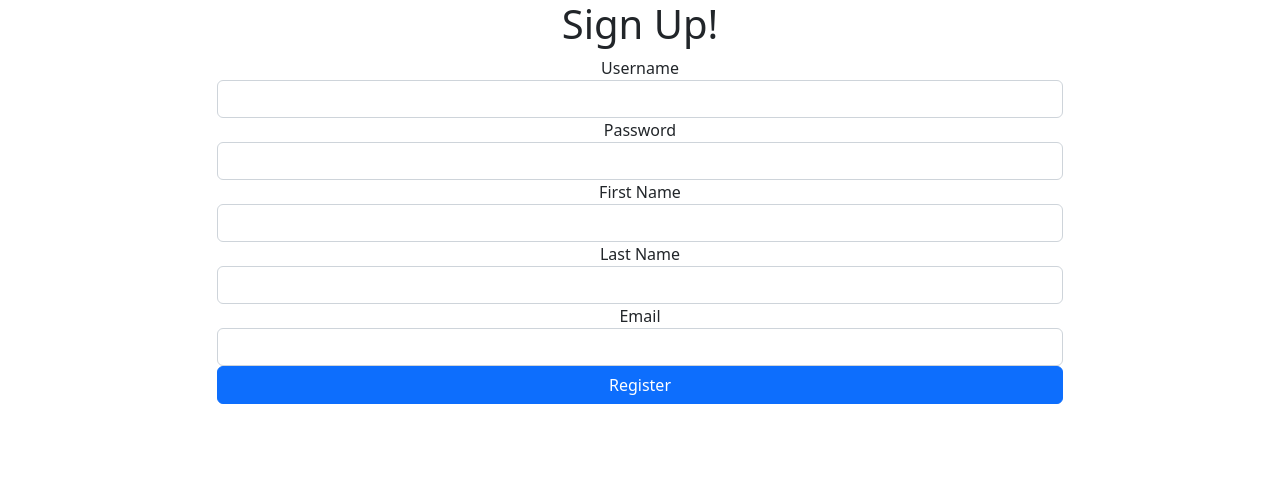
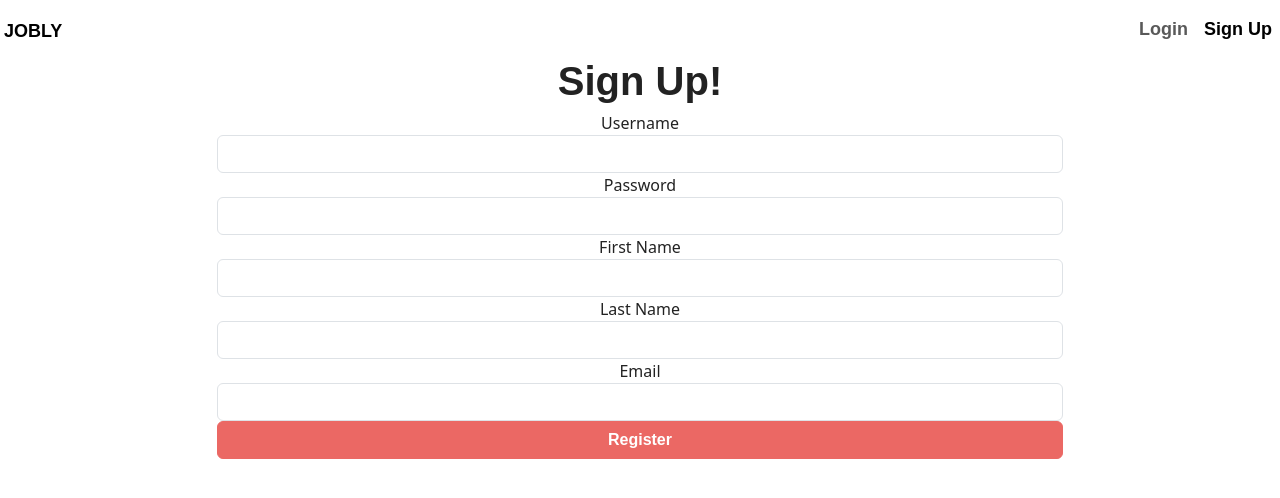
Before and after one commit to rws481664swr/react-jobly, a React (Create React App) app in the folder frontend-jobly/: page /signup in a window 1280 px wide. Shown: the top 498 px of the page. Built offline with nearby package versions, Linux system fonts and the light colour scheme; no server answers; a web font is replaced by a local one.

Commit message:
refactoring

```diff
--- a/frontend-jobly/src/App.js
+++ b/frontend-jobly/src/App.js
@@ -1,16 +1,14 @@
+import NavBar from './components/navigation/Navbar'
+import AppRoutes from './components/navigation/Routes'
+import 'bootstrap/dist/js/bootstrap.js'
+import 'bootstrap/dist/css/bootstrap.min.css'
+import 'bootswatch/dist/journal/bootstrap.min.css'
 import './App.css';
-import {GlobalContextProvider} from "./context";
-import NavBar from './components/navigation/Navbar'
-import Routes from './components/navigation/Routes'
 
-function App() {
-    return (
-
-        <div className="App">
-            <NavBar/>
-            <Routes/>
-        </div>
-    );
-}
+const App = () =>
+    <div className="App">
+        <NavBar/>
+        <AppRoutes/>
+    </div>
 
 export default App;
--- /dev/null
+++ b/frontend-jobly/src/components/Home/index.js
@@ -0,0 +1,7 @@
+import './Home.css'
+
+const Home= ({...props})=>{
+
+    return <></>
+}
+export default Home
--- a/frontend-jobly/src/components/navigation/Navbar/index.js
+++ b/frontend-jobly/src/components/navigation/Navbar/index.js
@@ -1,12 +1,51 @@
-import {NavLink} from "react-router-dom";
+import {NavLink, useNavigate} from "react-router-dom";
+import {useContext} from "react";
+import GlobalContext from "../../../context/GlobalContext";
 
-const Navbar =()=>
-    <nav>
-        <NavLink to={'/'}>
+const Navbar = ({...props}) => {
+    const navigate=useNavigate()
+    const {token,setToken,setUser} = useContext(GlobalContext)
+    return <nav className="    navbar navbar-expand-md navbar-light ">
+        <NavLink className="navbar-brand  ms-1" to="/">Jobly</NavLink>
+        <button className="navbar-toggler" type="button" data-toggle="collapse" data-target="#navbarSupportedContent"
+                aria-controls="navbarSupportedContent" aria-expanded="false" aria-label="Toggle navigation">
+            <span className="navbar-toggler-icon"></span>
+        </button>
 
-        </NavLink>
-        <NavLink to={'/'}>
+        <div className="justify-content-end collapse navbar-collapse" id="navbarSupportedContent">
+            <ul className="navbar-nav mr-auto">
+                {token ?
+                    <>
+                        <li className="nav-item">
+                            <NavLink className="nav-link" to="/companies">Companies</NavLink>
+                        </li>
+                        <li className="nav-item">
+                            <NavLink className="nav-link" to="/jobs">Jobs</NavLink>
+                        </li>
+                        <li className="nav-item">
+                            <NavLink className="nav-link" to="/profile">Profile</NavLink>
+                        </li>
+                        <li className="nav-item">
+                            <a onClick={()=>{
+                                setToken('')
+                                setUser('')
+                                navigate('/login')
+                            }} className="nav-link" href="">Log Out</a>
+                        </li>
+                    </>
+                    :
+                    <>
+                        <li className="nav-item">
+                            <NavLink className="nav-link" to="/login">Login</NavLink>
+                        </li>
+                        <li className="nav-item">
+                            <NavLink className="nav-link" to="/signup">Sign Up</NavLink>
+                        </li>
+                    </>
+                }
+            </ul>
 
-        </NavLink>
+        </div>
     </nav>
+}
 export default Navbar
--- a/frontend-jobly/src/components/navigation/Routes/index.js
+++ b/frontend-jobly/src/components/navigation/Routes/index.js
@@ -1,35 +1,22 @@
-import {Redirect, Route, Switch} from "react-router-dom";
+import {Route, Routes, Navigate} from "react-router-dom";
 import Signup from "../../pages/Signup";
 import Login from "../../pages/Login";
 import Jobs from "../../pages/Jobs";
 import Companies from "../../pages/Companies";
 import Profile from "../../pages/Profile/index.js";
-import 'bootstrap/dist/css/bootstrap.min.css'
-const Routes = () =><>
+import Home from "../../Home";
 
-    <Switch>
-        <Route exact path={'/'}>
+const AppRoutes = () =>
 
-        </Route>
-        <Route exact path={'/companies'}>
-            <Companies/>
+    <Routes>
+        <Route path={'/'} element={<Home/>}/>
+        <Route path={'/companies'} element={<Companies/>}/>
+        <Route path={'/jobs'} element={<Jobs/>}/>
+        <Route path={'/login'} element={<Login/>}/>
+        <Route path={'/signup'} element={<Signup/>}/>
+        <Route path={'/profile'} element={<Profile/>}/>
+        <Route path="*" element={<Navigate to="/" replace/>}/>
+    </Routes>
 
-        </Route>
-        <Route exact path={'/jobs'}>
-            <Jobs/>
 
-        </Route>
-        <Route exact path={'/login'}>
-            <Login/>
-        </Route>
-        <Route exact path={'/signup'}>
-            <Signup/>
-        </Route>
-        <Route exact path={'/profile'}>
-            <Profile/>
-        </Route>
-        <Redirect to={'/'}/>
-    </Switch>
-</>
-
-export default Routes
+export default AppRoutes
--- a/frontend-jobly/src/components/pages/Companies/index.js
+++ b/frontend-jobly/src/components/pages/Companies/index.js
@@ -1,3 +1,30 @@
 import './Companies.css'
-const Companies = ()=><></>
+import {useEffect, useState} from "react";
+import JoblyApi from "../../../JoblyApi";
+
+const useAxiosGet = (func, args) => {
+    const [state, setState] = useState(null)
+    useEffect(() => {
+        (async () => {
+            const data = await func(args)
+            setState(data)
+        })()
+    }, [args])
+    return state
+}
+
+const Company = ({company: {handle, numEmployees, description, logoUrl, name}}) =>
+    <div>{name}</div>
+const CompanyList = ({companies}) =>
+    <>
+        {companies && companies.map(company => <Company key={company.handle} company={company}/>)}
+    </>
+
+const Companies = () => {
+    const [filters, setFilters] = useState({})
+    const companies = useAxiosGet(JoblyApi.getCompanies, filters)
+    return <div>
+        <CompanyList companies={companies}/>
+    </div>
+}
 export default Companies
--- a/frontend-jobly/src/components/pages/Login/index.js
+++ b/frontend-jobly/src/components/pages/Login/index.js
@@ -1,3 +1,36 @@
 import './Login.css'
-const Login = ()=><></>
+import FormWrapper from "../auth/FormWrapper";
+import LabeledInput from "../auth/LabeledInput";
+import FormButton from "../auth/FormButton";
+import useOnPostForm from "../../../hooks/useOnPostForm";
+import {useState} from "react";
+import JoblyApi from "../../../JoblyApi";
+
+const init={username:'',password:'' }
+const Login = ({...props})=> {
+    const [message,flash]=useState('')
+    const [form,onChange,, onSubmit]= useOnPostForm(init,JoblyApi.login,flash)
+
+    return <FormWrapper>
+        {message && <div className={'text-danger'}>{message}</div>}
+        <form>
+            <LabeledInput
+                id={'login-form-username'}
+                onChange={onChange}
+                value={form.username}
+                label={'Username'}
+                name={'username'}
+            />
+            <LabeledInput
+                id={'login-form-password'}
+                onChange={onChange}
+                value={form.password}
+                label={'Password'}
+                name={'password'}
+                type={'password'}
+            />
+            <FormButton onClick={onSubmit} text={'Login'}/>
+        </form>
+    </FormWrapper>
+}
 export default Login
--- a/frontend-jobly/src/components/pages/Signup/index.js
+++ b/frontend-jobly/src/components/pages/Signup/index.js
@@ -1,11 +1,11 @@
 import './Signup.css'
-import LabeledInput from "../../util/LabeledInput";
-import useForm from "../../../hooks/useForm";
+import LabeledInput from "../auth/LabeledInput";
 import FormWrapper from "../auth/FormWrapper";
 import {signup} from "../../../api/auth";
-import {useContext, useEffect, useState} from "react";
-import GlobalContext from "../../../context";
-import {useHistory} from "react-router-dom";
+import FormButton from "../auth/FormButton";
+import useAuthForm from "../../../hooks/useOnPostForm";
+import {useState} from "react";
+import JoblyApi from "../../../JoblyApi";
 
 
 const initForm = {
@@ -26,32 +26,17 @@ const validate = (form) => {
     return true
 }
 
-const Signup = () => {
-    const history = useHistory()
-    const {setToken, setUser} = useContext(GlobalContext)
-    const [form, onChange, clear] = useForm(initForm)
-    const [msg,flash]=useState('')
-    const onSubmit = async (e) => {
-        e.preventDefault()
-flash('')
-        if (!validate(form)) return
 
-        try {
-            const {token} = await signup(form)
-            setUser(form.username)
-            setToken(token.token)
-            console.log(token.token)
-            clear()
-            history.push('/')
-        } catch ({response: {data,status},code,message}) {
-            console.log(data,code,message);
-            flash(data.message)
-        }
 
-    }
+const Signup = (props) => {
+    const [message,flash]=useState('')
+
+        const [form,onChange,clear,onClick]=useAuthForm(initForm,JoblyApi.signup,flash)
+
     return <FormWrapper>
         <h1>Sign Up!</h1>
-        {msg&& <div className={'text-danger'}>{msg}</div>}
+
+        {message && <div className={'text-danger'}>{message}</div>}
         <form>
             <LabeledInput
                 id={'signup-form-username'}
@@ -91,7 +76,7 @@ flash('')
                 name={'email'}
             />
         </form>
-        <button onClick={onSubmit} className={'btn btn-primary w-100'} type="submit">Register</button>
+        <FormButton onClick={onClick} text={'Register'}/>
     </FormWrapper>
 }
 export default Signup
--- /dev/null
+++ b/frontend-jobly/src/components/pages/auth/FormButton.js
@@ -0,0 +1,8 @@
+
+
+const FormButton=({onClick,text})=>
+    <button onClick={onClick}
+            className={'btn btn-primary w-100'}
+            type="submit">{text}</button>
+
+export default FormButton
--- a/frontend-jobly/src/context/index.js
+++ b/frontend-jobly/src/context/GlobalContext.js
@@ -1,8 +1,8 @@
 import {createContext, useState} from "react";
 import useLocalStorageState from "../hooks/useLocalStorageState";
 
-const _default = {}
-const GlobalContext = createContext(_default)
+const _default = {user:null,setUser:(e)=>e,token:null,setToken:e=>e}
+const GlobalContext = createContext({})
 export default GlobalContext
 export const GlobalContextProvider = ({children}) => {
     const [user,setUser]=useLocalStorageState('user','')
--- a/frontend-jobly/src/index.js
+++ b/frontend-jobly/src/index.js
@@ -3,7 +3,7 @@ import ReactDOM from 'react-dom/client';
 import './index.css';
 import App from './App';
 import {BrowserRouter} from "react-router-dom";
-import {GlobalContextProvider} from "./context";
+import {GlobalContextProvider} from "./context/GlobalContext";
 
 const root = ReactDOM.createRoot(document.getElementById('root'));
 root.render(
```
Also changed, not shown: frontend-jobly/src/components/Home/Home.css (added), frontend-jobly/src/components/pages/auth/LabeledInput.js (renamed from frontend-jobly/src/components/util/LabeledInput.js).
